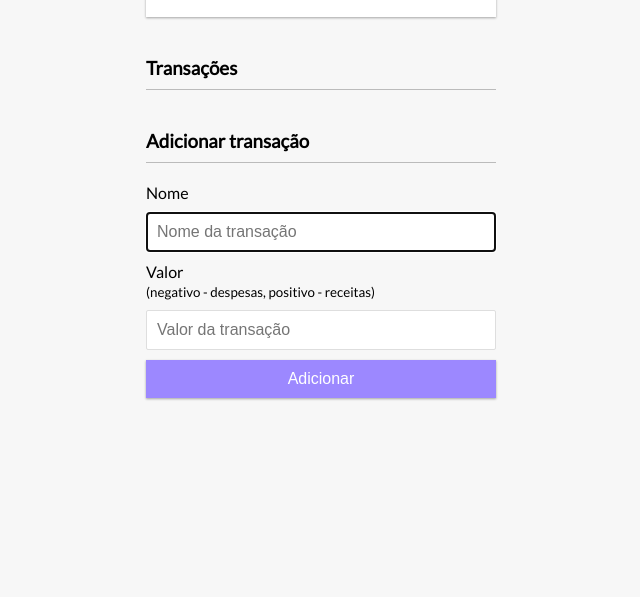
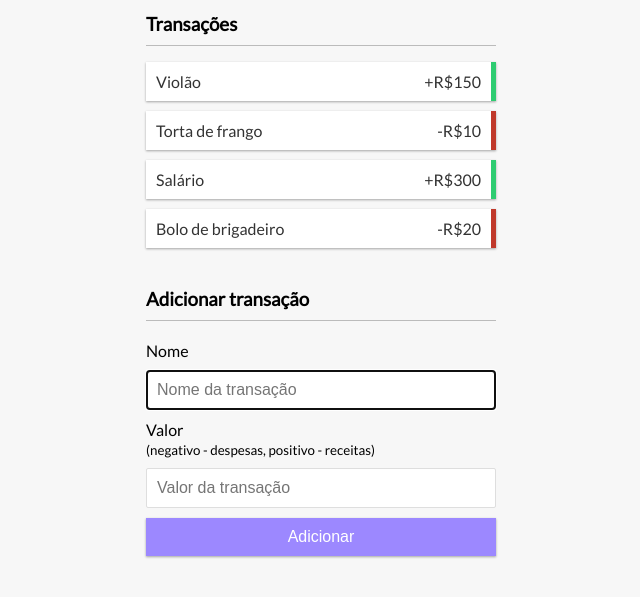
Before and after one commit to thalesonunes/pequenos-projetos, a plain HTML site: page controle-de-despesas/index.html in a window 1280 px wide. Shown: the part 297-894 px from the top of the page, without its empty margins (319-959 px from the left). Before the commit the page ends 800 px from the top, so only its background shows below. Drawn offline with Linux system fonts and the light colour scheme.

Commit message:
Inserindo dados  na DOM

```diff
--- a/controle-de-despesas/index.html
+++ b/controle-de-despesas/index.html
@@ -28,11 +28,7 @@
 
       <h3>Transações</h3>
 
-      <ul id="transactions" class="transactions">
-        <!-- <li class="minus">
-          Salário <span>-$400</span><button class="delete-btn">x</button>
-        </li> -->
-      </ul>
+      <ul id="transactions" class="transactions"></ul>
 
       <h3>Adicionar transação</h3>
 
--- a/controle-de-despesas/script.js
+++ b/controle-de-despesas/script.js
@@ -0,0 +1,43 @@
+const transationsUl = document.querySelector('#transactions');
+
+const dummyTransactions = [{
+        id: 1,
+        name: 'Bolo de brigadeiro',
+        amount: -20
+    },
+    {
+        id: 2,
+        name: 'Salário',
+        amount: 300
+    },
+    {
+        id: 3,
+        name: 'Torta de frango',
+        amount: -10
+    },
+    {
+        id: 4,
+        name: 'Violão',
+        amount: 150
+    }
+];
+
+const addTrasactionIntoDOM = transaction => {
+
+    const operator = transaction.amount < 0 ? "-" : "+";
+    const CSSClass = transaction.amount < 0 ? "minus" : "plus";
+    const amountWithoutOperator = Math.abs(transaction.amount);
+    const li = document.createElement('li');
+
+    li.classList.add(CSSClass);
+    li.innerHTML = `${transaction.name}<span>${operator}R$${amountWithoutOperator}</span><button class="delete-btn">x</button>`;
+
+    transationsUl.prepend(li);
+}
+
+
+const init = () => {
+    dummyTransactions.forEach(addTrasactionIntoDOM);
+}
+
+init();
```
